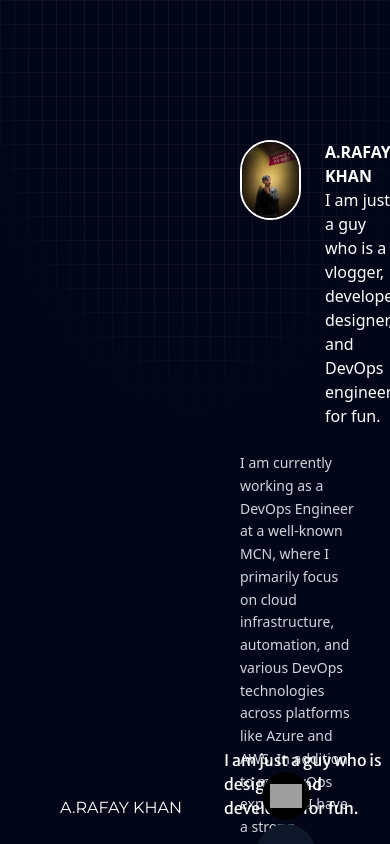
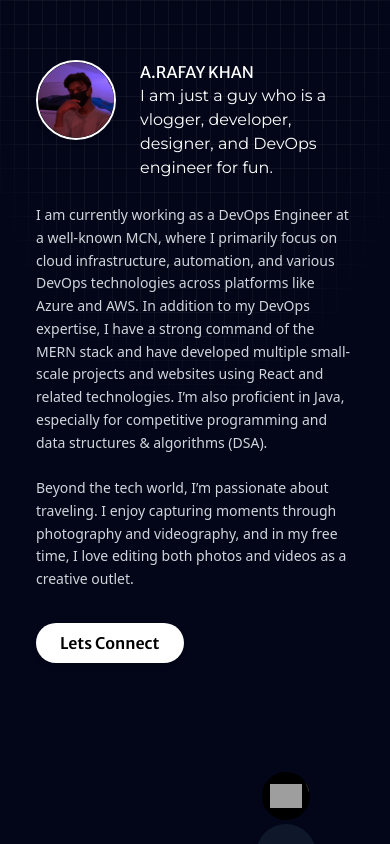
Before and after one commit to Rafayurgit/devPlayGround, a React (Vite) app in the folder frontend/: page / in a window 390 px wide. Built offline with nearby package versions, Linux system fonts and the light colour scheme; grey boxes are pictures that could not be loaded.

Commit message:
Add: responsive behaviour

```diff
--- a/frontend/src/Components/CardCarousel.jsx
+++ b/frontend/src/Components/CardCarousel.jsx
@@ -63,7 +63,7 @@ export default function CardCarousel() {
 
     // </div>
 
-     <div className="snap-start h-screen flex items-center justify-center px-4">
+     <div className="snap-start h-screen flex items-center justify-center px-4 min-w-[250px]">
       <div className="w-full max-w-5xl h-[80vh] border border-white/10 rounded-xl backdrop-blur-md shadow-lg p-10 flex flex-col items-center justify-center">
         <div className="relative w-full overflow-hidden">
           <div
--- a/frontend/src/Components/ContactMe.jsx
+++ b/frontend/src/Components/ContactMe.jsx
@@ -22,7 +22,7 @@ const myProfiles=[
 
 function ContactMe() {
   return (
-    <div id='contact' className='text-white snap-start h-screen w-full flex items-start justify-center px-50 pt-30'>
+    <div id='contact' className='text-white snap-start min-h-screen w-full flex items-start justify-center px-4 md:px-20 pt-20'>
 
         <div className='flex flex-col justify-center items-center p-5 space-y-5'>
             <p>Lets connect through these platform or you can directly mail me on <span className='text-blue-300'>rafaykhanpvt@gmail.com</span> </p>
@@ -42,7 +42,7 @@ function ContactMe() {
                 ))}
             </div>
 
-            <div className='w-50 h-70 justify-center items-center rounded-xl bg-slate-800 flex flex-col p-6 shadow-md space-y-4'>
+            <div className='max-w-xl h-70 justify-center items-center rounded-xl bg-slate-800 flex flex-col p-6 shadow-md space-y-4'>
                 <input type="text" className='border w-full rounded' />
                 <textarea name="" id="" rows={5} className='border w-full rounded'></textarea>
                 <button className='bg-slate-900 rounded w-15 h-10 hover:bg-slate-700 cursor-pointer p-1'>Send</button>
--- a/frontend/src/Components/HeroSection.jsx
+++ b/frontend/src/Components/HeroSection.jsx
@@ -3,15 +3,15 @@ function HeroSection() {
 
   return (
     <div>
-      <section id="hero" className="  snap-start h-screen w-full flex items-start justify-start px-55 pt-30 ">
+      <section id="hero" className="  snap-start min-h-screen w-full flex flex-col md:flex-row items-start justify-start px-4 md:px-60 pt-10 md:pt-30  gap-6">
         <div className="text-white  max-w-5xl p-5 ">
 
           <div className="flex space-x-6 items-start ">
-            <img src="../../public/logos/profile.jpg" alt="" className="w-20 h-20 rounded-full object-cover border-2 border-white  shadow-md object-center "/>
+            <img src="../../public/logos/profile2.png"  loading="lazy" alt="profileImg" className="w-20 h-20 sm:w-24 sm:h-24  rounded-full object-cover border-2 border-white  shadow-md  "/>
 
             <div className=" ">
-              <h1 className="font-bold">A.RAFAY KHAN</h1>
-              <p>I am just a guy who is a vlogger, developer, designer, and DevOps engineer for fun.</p>
+              <h1 className="font-merri ">A.RAFAY KHAN</h1>
+              <p className="font-mont">I am just a guy who is a vlogger, developer, designer, and DevOps engineer for fun.</p>
             </div>
 
 
@@ -27,7 +27,7 @@ function HeroSection() {
 
           <div className="mt-8">
             <a href="#contact">
-              <button className="bg-white text-black px-6 py-2 rounded-full font-semibold shadow-md hover:bg-gray-200 transition cursor-pointer">Lets Connect</button>
+              <button className="font-merri bg-white text-black px-6 py-2 rounded-full font-semibold shadow-md hover:bg-gray-200 transition cursor-pointer">Lets Connect</button>
             </a>
           </div>
 
--- a/frontend/src/Components/ProjectSection.jsx
+++ b/frontend/src/Components/ProjectSection.jsx
@@ -7,8 +7,8 @@ import CardCarousel from './CardCarousel';
 function ProjectSection() {
   return (
     <div>
-        <section id="project" className="snap-start h-screen flex items-center justify-center px-4">
-        <div className="w-full max-w-5xl h-[80vh] border border-white/10 rounded-xl backdrop-blur-md shadow-lg p-10 flex flex-col items-center justify-center">
+        <section id="project" className=" snap-start min-h-screen flex items-center justify-center px-4 py-10 gap-6">
+        <div className="w-full max-w-5xl border border-white/10 rounded-xl backdrop-blur-md shadow-lg p-10 flex flex-col items-center justify-center">
           <h1 className="text-3xl font-bold mb-6 text-white">🛠️ Dev Playground</h1>
           <div className="grid grid-cols-1 sm:grid-cols-2 md:grid-cols-3 gap-6 ">
             {projectList.map((proj, idx)=>{
--- a/frontend/src/Components/ShineCard.jsx
+++ b/frontend/src/Components/ShineCard.jsx
@@ -26,7 +26,7 @@ export default function ShineCard({ project }) {
       {project.image && (
         <div className="relative w-full h-40 mb-4 rounded-md overflow-hidden bg-neutral-800">
           <img
-            src={project.image}
+            src={``}
             alt={project.name}
             className="absolute inset-0 w-full h-full object-cover"
             loading="lazy"
--- a/frontend/src/Pages/Home.jsx
+++ b/frontend/src/Pages/Home.jsx
@@ -17,14 +17,6 @@ const Home = () => {
 
   return (
     <div className="relative min-h-screen">
-
-    <div className="fixed z-50 bottom-6 left-15">
-      <h1 className="text-white font-mont text-xlg">A.RAFAY KHAN</h1>
-    </div>
-
-    <div className="fixed left-56 bottom-6">
-      <h3 className="text-white font-merri">I am just a guy who is designer and developer for fun.</h3>
-    </div>
 
     {/* <div className="fixed z-50 bottom-6 right-20">
       <button className=" w-12 aspect-square rounded-full p-2 cursor-pointer hover:scale-115">
```
Also changed, not shown: frontend/src/Components/SkillSection.jsx (+9 -114 lines), frontend/public/logos/profile2.png (added).
